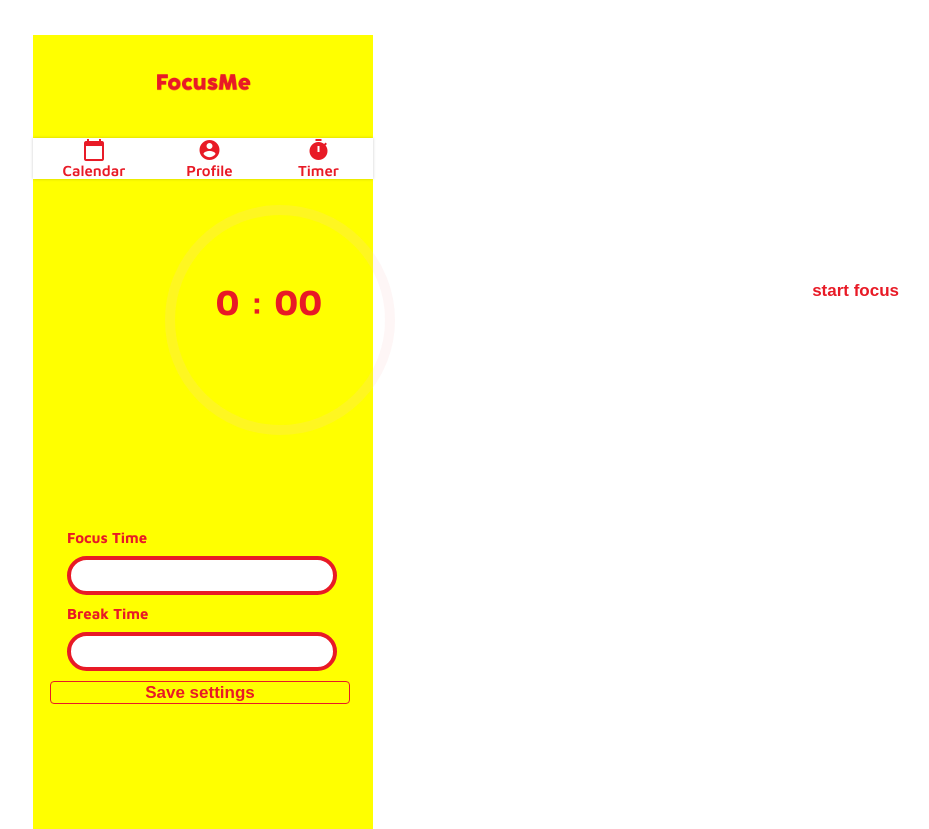
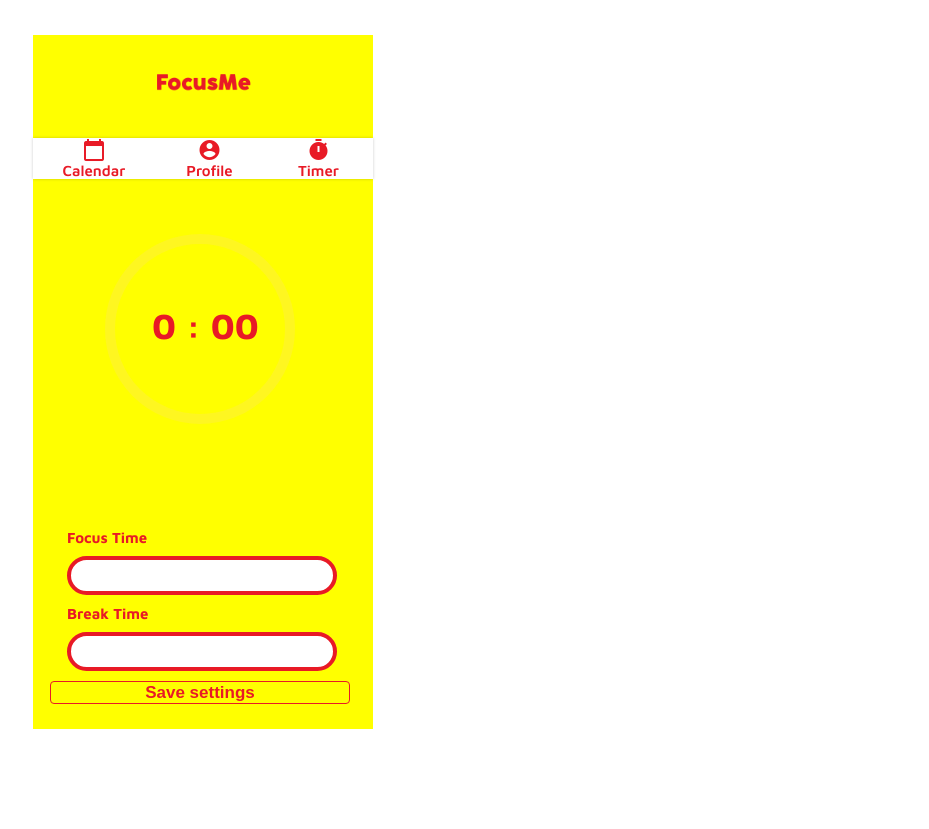
Before and after one commit to boyetade/fyp2, a Node server app: page / in a window 1280 px wide; the page is wider, and only the part inside the window is pictured. Shown: that part, without its empty margins (2-931 px from the left). After the commit the page ends 729 px from the top of that part, so only its background shows below. Run offline with Node 20, Linux system fonts and the light colour scheme; some libraries are stand-ins or nearby versions.

Commit message:
Changes to timer

```diff
--- a/public/index.html
+++ b/public/index.html
@@ -48,27 +48,27 @@
     </div>
      <div class="btn-group">
         <button class="start">start focus</button>
-        <button class="reset">reset</button>
+
         <button class="pause">pause</button>
 
-      </div>
-        <svg class="progress-ring" height="240" width="240">
+      </div> <button class="reset">reset</button>
+        <svg class="progress-ring" height="200" width="200">
           <circle
             class="progress-ring__circle"
             stroke-width="10"
             fill="transparent"
-            r="110"
-            cx="120"
-            cy="120"
+            r="90"
+            cx="100"
+            cy="100"
           />
         </svg>
-        <svg class="static-ring" height="240" width="240">
+        <svg class="static-ring" height="200" width="200">
             <circle class="static-ring__circle"
             stroke-width="10"
             fill="transparent"
-            r="110"
-            cx="120"
-            cy="120" />
+            r="90"
+            cx="100"
+            cy="100" />
           </svg>
 
     </figure>
--- a/public/newTimer.js
+++ b/public/newTimer.js
@@ -143,7 +143,6 @@ function decremenT() {
       localStorage.setItem("btn", "break");
       pauseBtn.style.transform="scale(0)";
 
-    pauseBtn.style.transform = "scale(0)";
     } else {
       startBtn.classList.remove("break");
       startBtn.textContent = "start focus";
--- a/public/timer.css
+++ b/public/timer.css
@@ -15,7 +15,7 @@
 
 .whole{
   width: 340px;
-  height: 600px;
+  height: 500px;
   background-color: yellow;
 }
 input {
@@ -35,15 +35,25 @@ input {
 
   height: 7%;
   position: relative; */
+  position: absolute;
+  display: flex;
+justify-content: center;
+   left: 10%;
+   top: 65%;
+   width: 150px;
+   height: 100px;
+   cursor: pointer;
+
 }
 
 button {
   /* margin: 5px;
   padding: 10px 16px; */
+  position: absolute ;
   border: none;
   transition: 0.1s ease-in-out;
   border-radius: 4px;
-  width: 100%;
+
   font-size: 17px;
   font-weight: 600;
   color: #E81A26;
@@ -68,12 +78,13 @@ form button {
   position: relative;
   justify-content: center;
   background: transparent;
-  width: 100%;
+
   color: #E81A26;
   border: 1px solid #E81A26;
   width: 300px;
  right: 5%;
 }
+body > div.whole > div.whole > figure > div.btn-group > button.pause.resume
 form p {
 
   font-size: 14px;
@@ -100,18 +111,27 @@ button i {
   top: 1px;
 }
 .reset {
-  position: absolute;
-  bottom: 55px;
+  /* position: absolute;
+  bottom: 55px; */
   transform: scale(0);
-  z-index: 2;
-  font-size: 14px;
+  /* z-index: 2; */
+  font-size: 20px;
   font-weight: 400;
-
   line-height: 20px;
   color: #E81A26;
+  position: absolute;
+  display: flex;
+justify-content: center;
+   left: 10%;
+   top: 35%;
+   width: 150px;
+   height: 100px;
+   cursor: pointer;
 }
 .pause {
   transform: scale(0);
+  position: absolute;
+  left:40%;
 
 
 }
@@ -120,20 +140,23 @@ button i {
   display: flex;
 
   font-weight: bold;
-  height: var(--clock-element-width-height);
+  /* height: var(--clock-element-width-height); */
+  height: 300px;
   font-size: 36px;
 }
 .time {
-  position: absolute;
-  left:17%;
-  top:35%
+  position: relative;
+  left:35%;
+  top:25%;
+  height: 50px;
 }
 
 .progress-ring, .static-ring {
   position: absolute;
-   top: 40%;
-  left: 22%;
-  transform: translate(-50%, -50%);
+  display: flex;
+justify-content: center;
+   left: 8%;
+  /* transform: translate(-50%, -50%); */
 }
 
 .progress-ring__circle {
```
